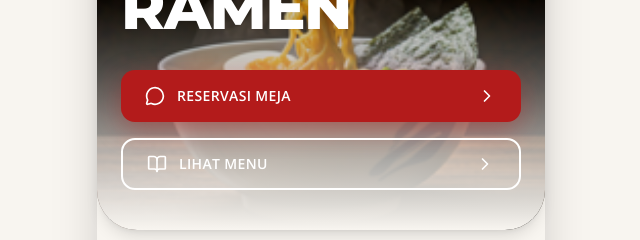
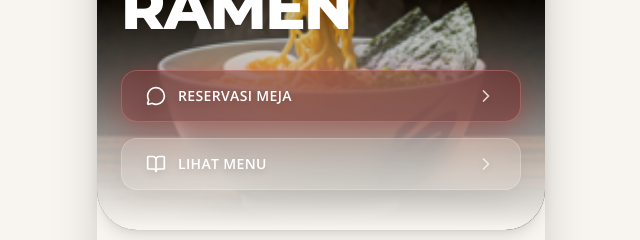
Before and after one commit to dzakwanfadhlullah/JoffiRamen, a Next.js app: page / in a window 1280 px wide. Shown: the part 246-486 px from the top of the page, without its empty margins (319-959 px from the left). Built offline with nearby package versions, Linux system fonts and the light colour scheme.

Commit message:
feat: redesign hero ctas with premium apple glassmorphism

```diff
--- a/app/components/HeroSection.tsx
+++ b/app/components/HeroSection.tsx
@@ -72,36 +72,43 @@ export default function HeroSection({ onOpenMenu }: HeroSectionProps) {
           transition={{ duration: 0.8, delay: 0.2, ease: "easeOut" }}
           className="space-y-4"
         >
-          {/* Primary CTA: Solid Red with Subtle Pulse */}
+          {/* Primary CTA: Premium Red Glassmorphism */}
           <motion.a
             href="https://wa.me/6282379809008"
             target="_blank"
             rel="noopener noreferrer"
             whileHover={{ scale: 1.02 }}
-            whileTap={{ scale: 0.98 }}
-            animate={{ boxShadow: ["0px 8px 20px rgba(179,27,27,0.3)", "0px 8px 35px rgba(179,27,27,0.6)", "0px 8px 20px rgba(179,27,27,0.3)"] }}
-            transition={{ boxShadow: { duration: 3, repeat: Infinity, ease: "easeInOut" } }}
-            className="w-full bg-[var(--color-brand-red)] text-white h-[52px] px-6 rounded-[14px] flex justify-between items-center font-bold text-sm tracking-wide hover:bg-red-800 transition"
+            whileTap={{ scale: 0.96 }}
+            style={{ WebkitBackdropFilter: "blur(24px)" }}
+            className="group relative overflow-hidden w-full text-white h-[52px] px-6 rounded-[16px] flex justify-between items-center font-bold text-sm tracking-wide transition shadow-[0_8px_32px_rgba(179,27,27,0.4)] border border-red-300/30 bg-red-900/40 backdrop-blur-xl"
           >
-            <div className="flex items-center gap-3">
-              <MessageCircle className="w-5 h-5" />
-              <span>RESERVASI MEJA</span>
+            <div className="flex items-center gap-3 relative z-10">
+              <MessageCircle className="w-5 h-5 drop-shadow-md" />
+              <span className="drop-shadow-md">RESERVASI MEJA</span>
             </div>
-            <ChevronRight className="w-5 h-5" />
+            <ChevronRight className="w-5 h-5 relative z-10 drop-shadow-md text-white/80 group-hover:translate-x-1 transition-transform" />
+
+            {/* Shimmer shining effect */}
+            <motion.div
+              animate={{ x: ["-100%", "200%"] }}
+              transition={{ repeat: Infinity, repeatDelay: 4, duration: 1.5, ease: "easeInOut" }}
+              className="absolute inset-0 z-0 w-1/2 h-full bg-gradient-to-r from-transparent via-white/20 to-transparent skew-x-[-20deg]"
+            />
           </motion.a>
 
-          {/* Secondary CTA: Outline Style */}
+          {/* Secondary CTA: Pure Frosted Glass */}
           <motion.button
             onClick={onOpenMenu}
             whileHover={{ scale: 1.02 }}
-            whileTap={{ scale: 0.98 }}
-            className="w-full bg-transparent border-2 border-white text-white h-[52px] px-6 rounded-[14px] flex justify-between items-center font-bold text-sm tracking-wide hover:bg-white/10 transition"
+            whileTap={{ scale: 0.96 }}
+            style={{ WebkitBackdropFilter: "blur(12px)" }}
+            className="group w-full text-white h-[52px] px-6 rounded-[16px] flex justify-between items-center font-bold text-sm tracking-wide transition shadow-[0_8px_32px_rgba(0,0,0,0.1)] border border-white/20 bg-white/10 backdrop-blur-md hover:bg-white/20"
           >
-            <div className="flex items-center gap-3">
+            <div className="flex items-center gap-3 drop-shadow-md">
               <BookOpen className="w-5 h-5" />
               <span>LIHAT MENU</span>
             </div>
-            <ChevronRight className="w-5 h-5" />
+            <ChevronRight className="w-5 h-5 drop-shadow-md text-white/70 group-hover:translate-x-1 transition-transform" />
           </motion.button>
         </motion.div>
       </div>
```
